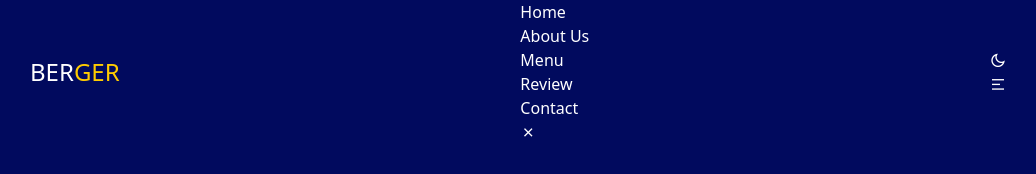
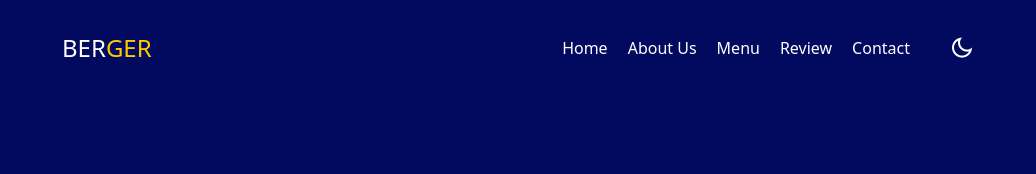
Before and after one commit to abjessbd/Responsive_Burger_Tailwind, a website built with Vite: page index.html in a window 1280 px wide. Shown: the whole page, without its empty margins (122-1158 px from the left). Built offline with nearby package versions, Linux system fonts and the light colour scheme.

Commit message:
navbar added without functionality

```diff
--- a/index.html
+++ b/index.html
@@ -13,26 +13,28 @@
 <body>
     <!-- Header Area -->
     <header class="container w-full max-w-5xl bg-primaryColor">
-        <nav class="flex justify-between items-center">
+        <nav class="flex justify-between items-center p-8 cursor-pointer relative">
             <div class="uppercase text-2xl">
                 <a href="#"> Ber<span class="text-yelloColor">ger</span> </a>
             </div>
-            <div>
-                <ul>
+            <div class="flex items-center gap-10">
+                <div class="fixed top-20 left-0 w-full text-center md:static">
+                    <ul class="flex flex-col md:flex-row gap-5">
                         <li><a href="#home">Home</a></li>
                         <li><a href="#aboutus">About Us</a></li>
                         <li><a href="#menu">Menu</a></li>
                         <li><a href="#review">Review</a></li>
                         <li><a href="#contact">Contact</a></li>
                     </ul>
-                <div>
-                    <i class="ri-close-line"></i>
+                    <div class="text-2xl fixed top-8 right-12 hidden">
+                        <i id="close-btn" class="ri-close-line"></i>
                     </div>
                 </div>
-            <div>
-                <i class="ri-moon-line"></i>
-                <div>
-                    <i class="ri-menu-2-line"></i>
+                <div class="text-2xl flex items-center space-x-5">
+                    <i id="dark-light-btn" class="ri-moon-line"></i>
+                    <div class="md:hidden">
+                        <i id="menu-btn" class="ri-menu-2-line"></i>
+                    </div>
                 </div>
             </div>
         </nav>
```
Lines whose indentation alone changed are shown as unchanged.
